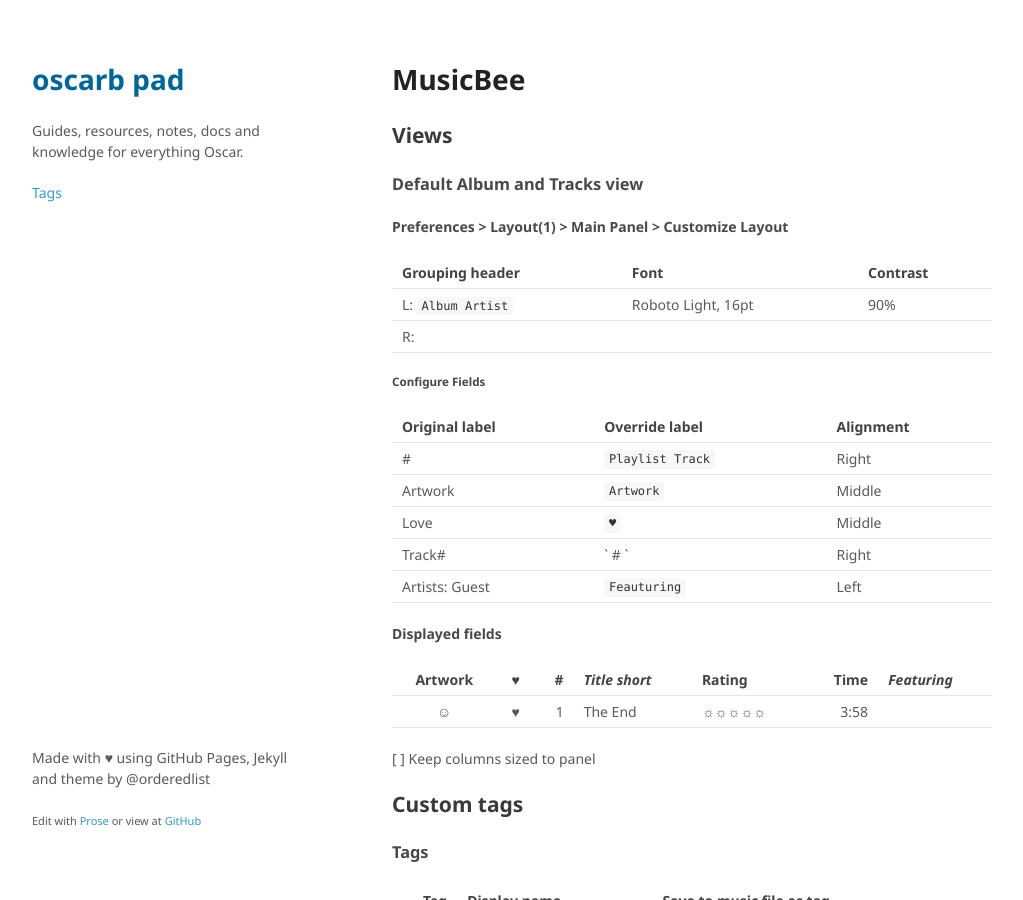
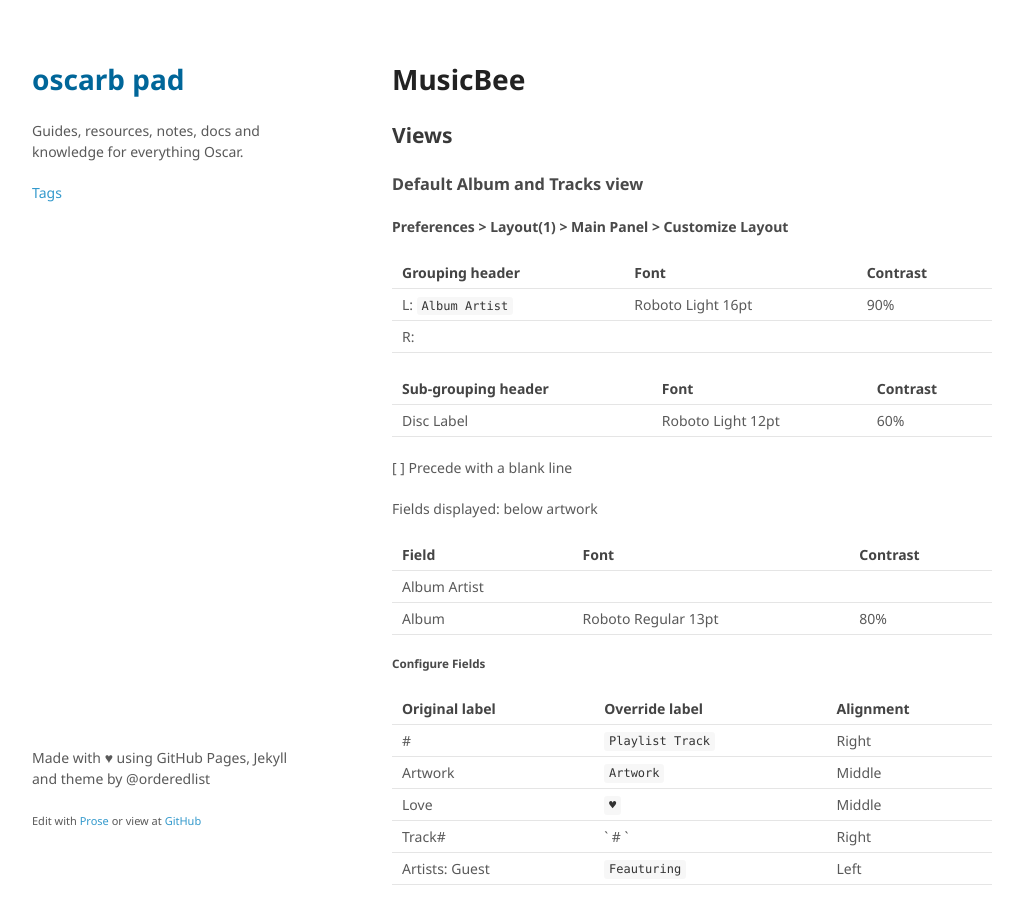
Before and after one commit to oscarb/pad, a Jekyll site: the page built from _docs/musicbee.md, in a window 1280 px wide and 900 px high. Shown: the whole window, without its empty margins (128-1151 px from the left). Built offline with Jekyll 4.4.1, drawn with Linux system fonts in a browser that asks for light colours; some of the changed text lies outside the part shown.

Commit message:
Updated musicbee.md

````diff
--- a/_docs/musicbee.md
+++ b/_docs/musicbee.md
@@ -16,8 +16,23 @@ published: true
 
 Grouping header | Font | Contrast
 ----------------|------|----------
-L: `Album Artist` | Roboto Light, 16pt | 90%
+L: `Album Artist` | Roboto Light 16pt | 90%
 R:              |      |
+
+
+Sub-grouping header | Font | Contrast
+--------------------|------|----------
+Disc Label          | Roboto Light 12pt | 60%
+
+[ ] Precede with a blank line
+
+
+Fields displayed: below artwork
+
+Field | Font | Contrast
+------|------|---------------
+Album Artist |  |
+Album | Roboto Regular 13pt | 80%
 
 
 
@@ -86,3 +101,8 @@ Disc Label v2
 : ```
   $If($Group(<Disc#>,3)="0-9",$If(<Disc Count> > 1,"Disc "<Disc#>$IsNull(<Edition>,," - "<Edition>),),)
   ```
+
+Virtual Album Year
+: ```
+$IsNull(<Album Year>,$Left(<Year>,4),$Left(<Album Year>,4)
+```
````
